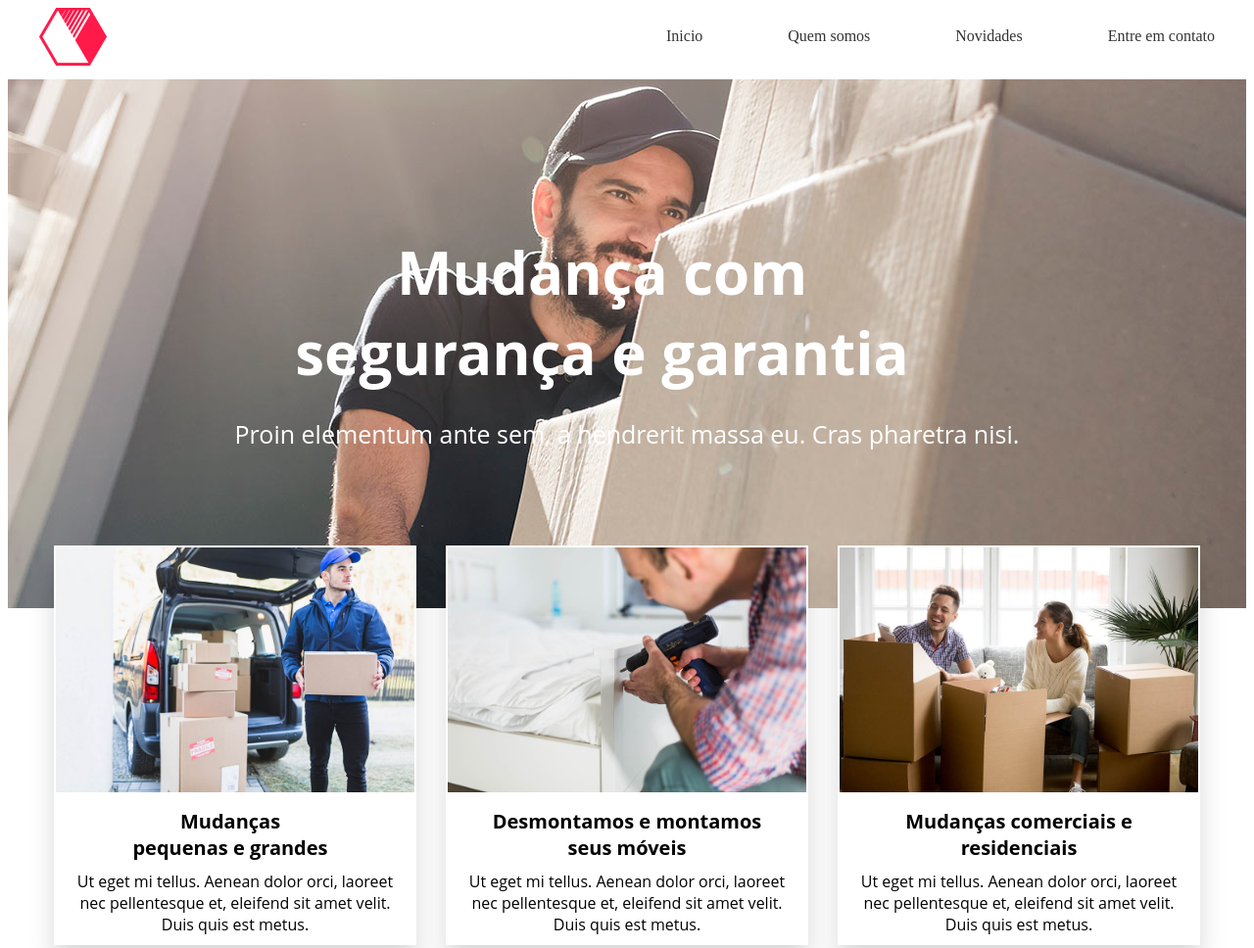
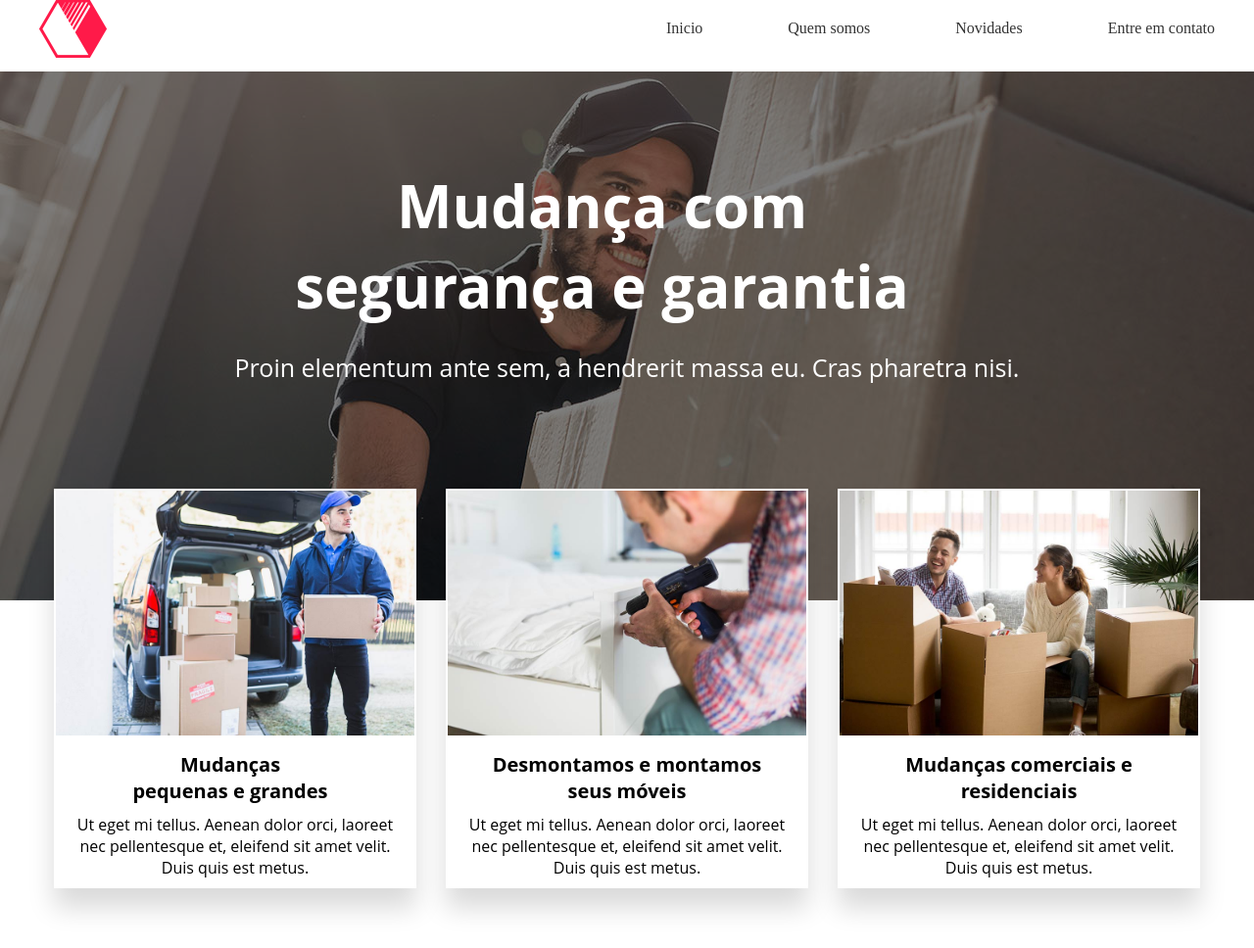
Before and after one commit to LincolnAgenor/grid-com-flex, a plain HTML site: page grid com flex/index.html in a window 1280 px wide. Shown: the top 968 px of the page at 98% size. Drawn offline with Linux system fonts and the light colour scheme.

Commit message:
adicionando-a-refinacao-do-video(background)

```diff
--- a/grid com flex/javascript.js
+++ b/grid com flex/javascript.js
@@ -1,8 +1,8 @@
 $(document).ready(function(){
     $('.img').slick({
         slidesToShow: 2,
-        slidesToScroll:0.05,
+        slidesToScroll:0.06,
         autoplay: true,
-        autoplaySpeed: 10,
+        autoplaySpeed: 200,
     });
 });
--- a/grid com flex/style.css
+++ b/grid com flex/style.css
@@ -1,3 +1,7 @@
+body{
+  margin: 0px;
+}
+
 section, header, footer{ margin-bottom: 50px; padding-top: 20px; padding-bottom: 20px; /* background-color: #445261; */ }
 
 .container{  width: 1200px; margin: auto; }
@@ -80,17 +84,33 @@ header .col .link ul li a{
   color: white;
   height: 500px;
   background-image: url("img/chamada-bg-01.jpg");
-  background-position: center;
-  margin-bottom: 100px;
+  background-position: center center;
+  background-attachment: fixed;
+  position: relative;
 }
 .apresentacao .container{
-  margin-top: 100px;
+  margin-top: 40px;
   display: flex;
   justify-content: center;
 }
 
+.apresentacao .container .row{
+  z-index:1;
+}
+
+.apresentacao:after{
+  content: "";
+  width: 100%;
+  height: 100%;
+  position: absolute;
+  top: 0;
+  background: rgb(0 0 0 / 50%);
+  z-index:0;
+}
+
 .apresentacao .row .col .text{
   margin-left: 50px;
+  z-index:1;
 }
 
 .apresentacao .row .col .text h1{
@@ -98,9 +118,11 @@ header .col .link ul li a{
   text-align: center;
   font-size: 60px;
   width: 650px;
+  z-index:1;
 }
 .apresentacao .row .col p{
   font-size: 25px;
+  z-index:1;
 }
 /* fim seção apresentacao */
 
@@ -108,6 +130,7 @@ header .col .link ul li a{
 /* inicio seção servicos */
 .servicos .row{
   margin-top: -200px;
+  position: relative;
 }
 
 .servicos .col{
```
